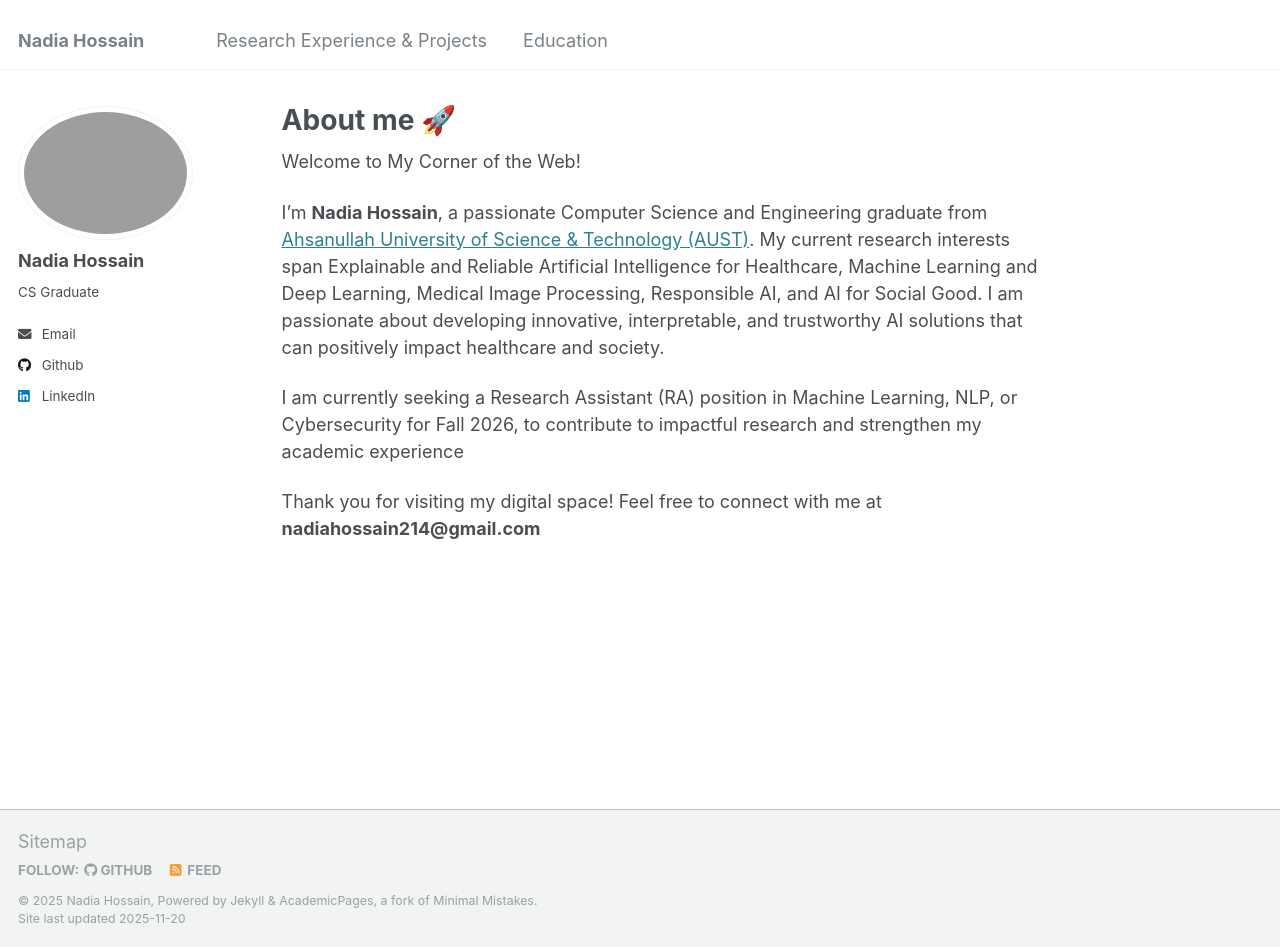
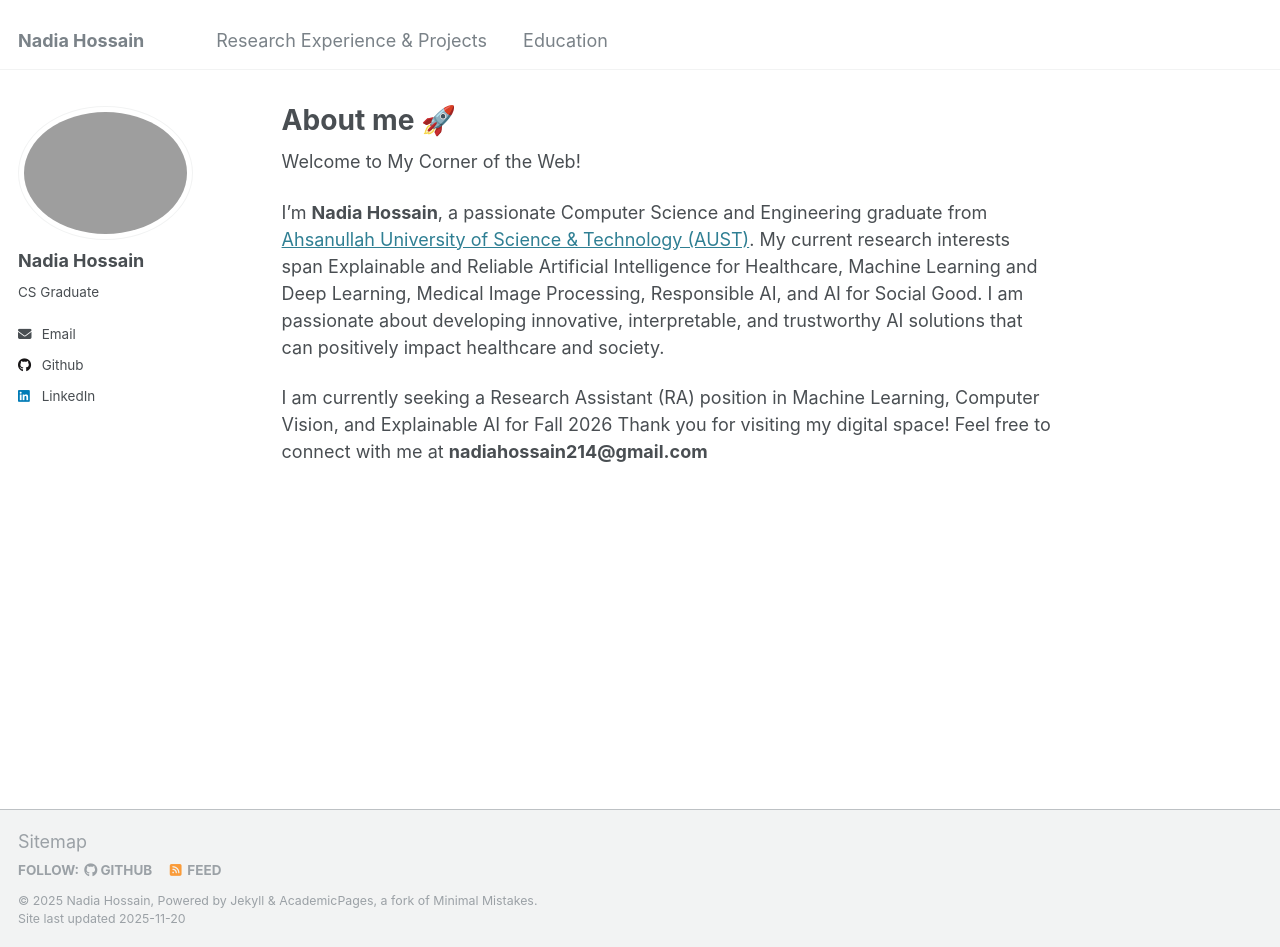
Before and after one commit to Nadia214/hnadia, a Jekyll site: the page built from _pages/about.md, in a window 1280 px wide and 947 px high. Built offline with Jekyll 4.4.1, drawn with Linux system fonts in a browser that asks for light colours.

Commit message:
Revise RA position interests in about.md
Updated research assistant position interests to include Computer Vision and Explainable AI.

```diff
--- a/_pages/about.md
+++ b/_pages/about.md
@@ -13,6 +13,5 @@ I’m **Nadia Hossain**, a passionate Computer Science and Engineering graduate
 My current research interests span Explainable and Reliable Artificial Intelligence for Healthcare, Machine Learning and Deep Learning, Medical Image Processing, Responsible AI, and AI for Social Good. I am passionate about developing innovative, interpretable, and trustworthy AI solutions that can positively impact healthcare and society.
 
 
-I am currently  seeking a Research Assistant (RA) position in Machine Learning, NLP, or Cybersecurity for Fall 2026, to contribute to impactful research and strengthen my academic experience
-
+I am currently  seeking a Research Assistant (RA) position in Machine Learning, Computer Vision, and Explainable AI for Fall 2026
 Thank you for visiting my digital space! Feel free to connect with me at **nadiahossain214@gmail.com**
```
